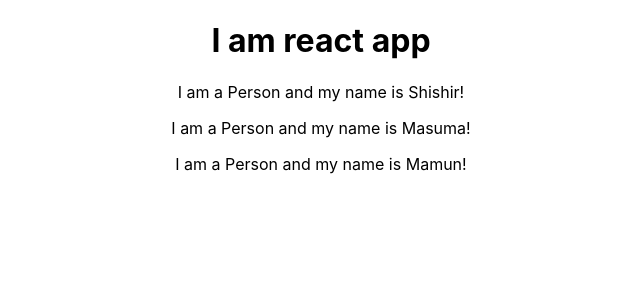
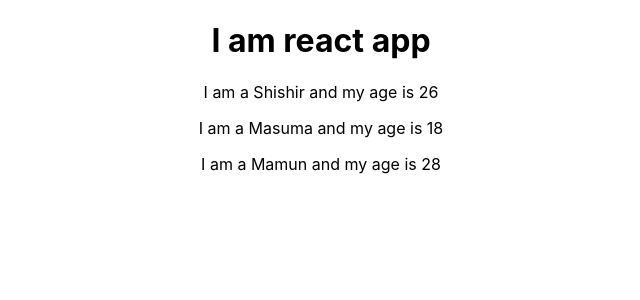
Before and after one commit to shishir75/React-Complete-Guide---Udemy, a React (Create React App) app: page / in a window 1280 px wide. Shown: the top 300 px of the page, without its empty margins (319-959 px from the left). Built offline with nearby package versions, Linux system fonts and the light colour scheme.

Commit message:
Working with props

```diff
--- a/src/App.js
+++ b/src/App.js
@@ -7,9 +7,11 @@
         return (
             <div className="App">
                 <h1>I am react app</h1>
-                <Person name="Shishir"></Person>
-                <Person name="Masuma"></Person>
-                <Person name="Mamun"></Person>
+                <Person name="Shishir" age="26"></Person>
+                <Person name="Masuma" age="18">
+                    My Hobby is Sleeping
+                </Person>
+                <Person name="Mamun" age="28"></Person>
             </div>
         );
     }
--- a/src/Person/Person.js
+++ b/src/Person/Person.js
@@ -1,7 +1,11 @@
 import React from "react";
 
 const person = (props) => {
-    return <p>I am a Person and my name is {props.name}!</p>;
+    return (
+        <p>
+            I am a {props.name} and my age is {props.age}
+        </p>
+    );
 };
 
 export default person;
```
